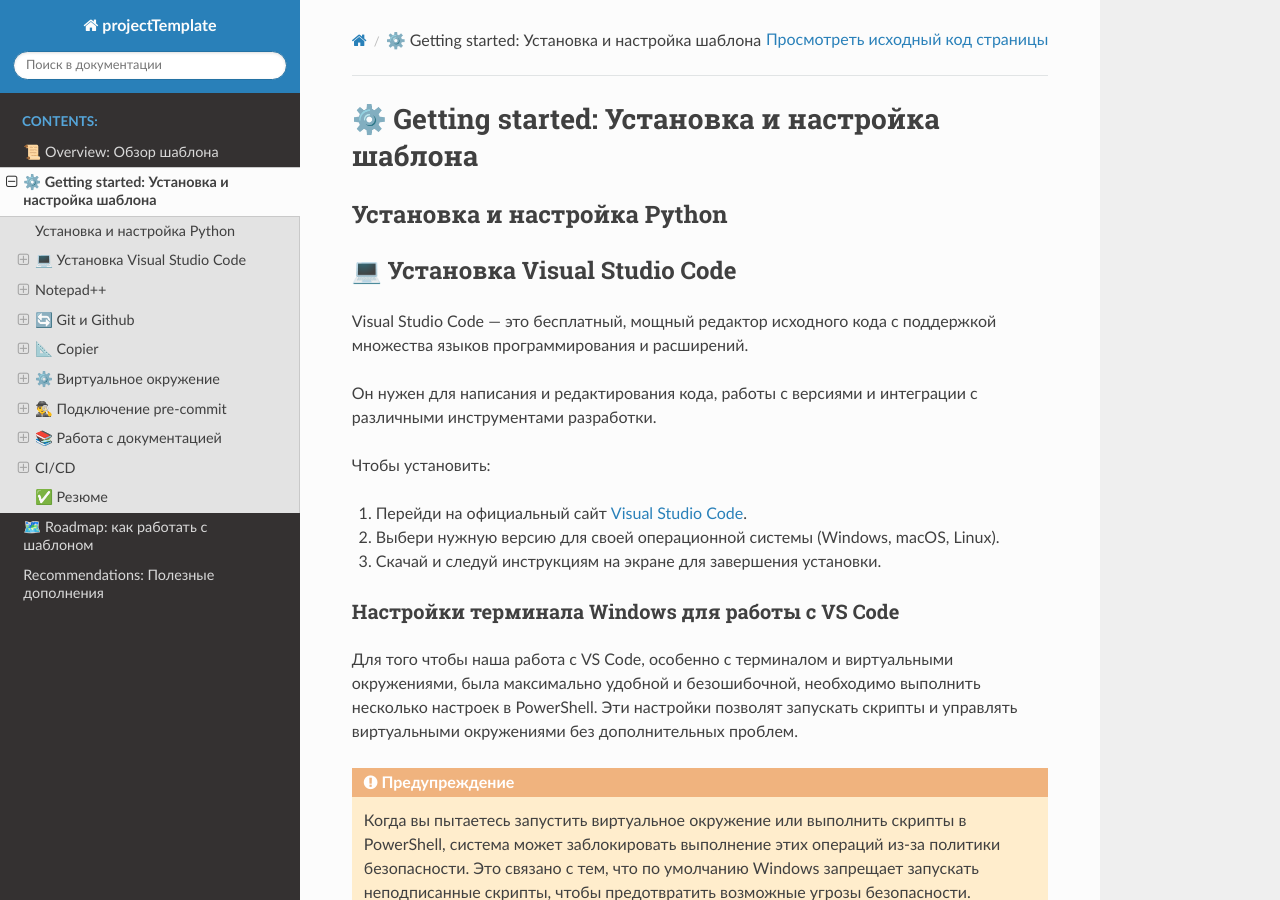
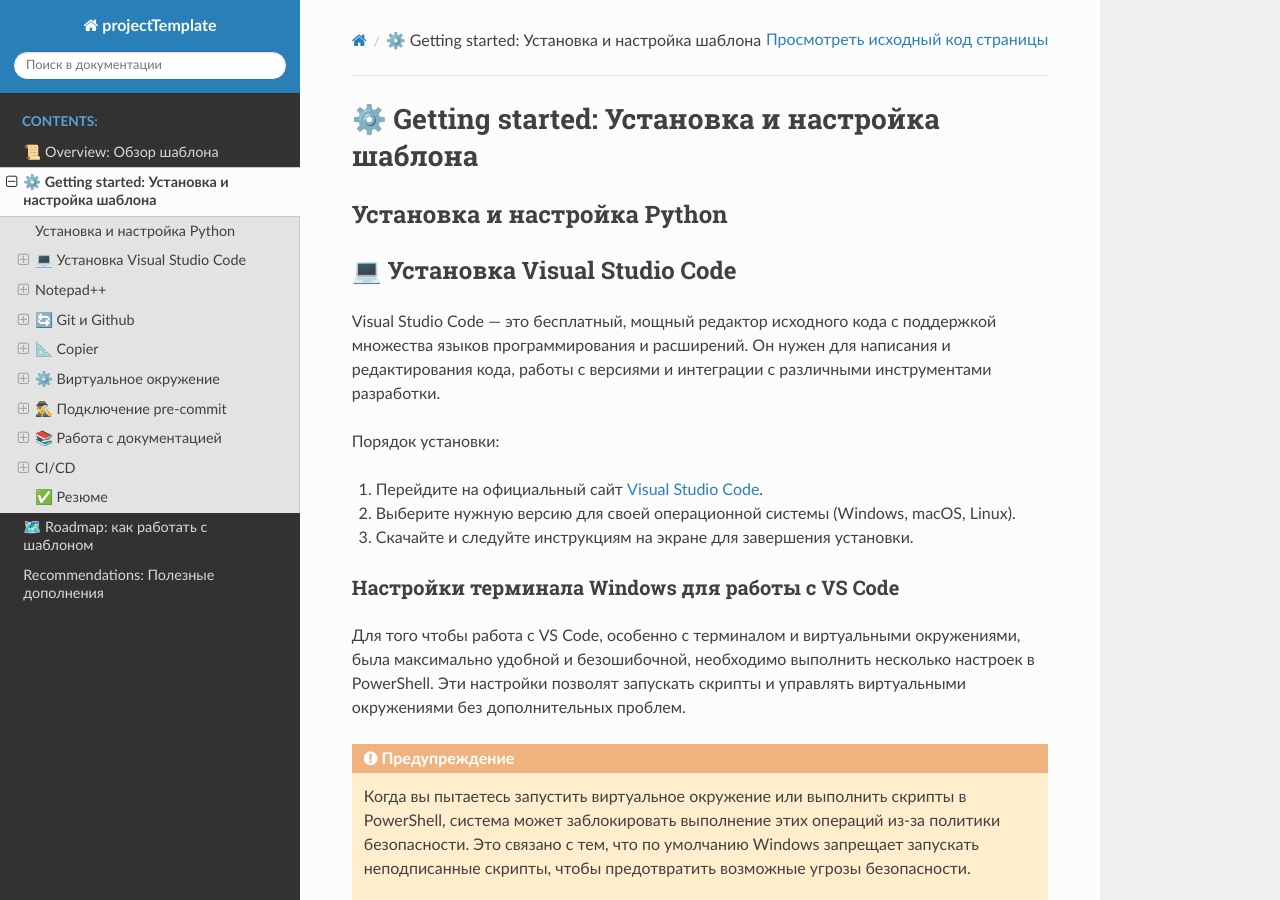
Before and after one commit to maxlansky1/projectTemplate, a Sphinx documentation site: the page built from docs/installation.md, in a window 1280 px wide and 900 px high. Built offline with Sphinx 7.4.7 and the Read the Docs theme 3.1.0, drawn with Linux system fonts in a browser that asks for light colours; the version number could not be read and is left out; some of the changed text lies outside the part shown.

Commit message:
docs: улучшена диаграмма, дополнена документация

````diff
--- a/docs/installation.md
+++ b/docs/installation.md
@@ -5,21 +5,19 @@
 
 ### 💻 Установка Visual Studio Code
 
-Visual Studio Code — это бесплатный, мощный редактор исходного кода с поддержкой множества языков программирования и расширений.
+Visual Studio Code — это бесплатный, мощный редактор исходного кода с поддержкой множества языков программирования и расширений. Он нужен для написания и редактирования кода, работы с версиями и интеграции с различными инструментами разработки.
 
-Он нужен для написания и редактирования кода, работы с версиями и интеграции с различными инструментами разработки.
+Порядок установки:
 
-Чтобы установить:
+1. Перейдите на официальный сайт [Visual Studio Code](https://code.visualstudio.com/).
 
-1. Перейди на официальный сайт [Visual Studio Code](https://code.visualstudio.com/).
+2. Выберите нужную версию для своей операционной системы (Windows, macOS, Linux).
 
-2. Выбери нужную версию для своей операционной системы (Windows, macOS, Linux).
-
-3. Скачай и следуй инструкциям на экране для завершения установки.
+3. Скачайте и следуйте инструкциям на экране для завершения установки.
 
 #### Настройки терминала Windows для работы с VS Code
 
-Для того чтобы наша работа с VS Code, особенно с терминалом и виртуальными окружениями, была максимально удобной и безошибочной, необходимо выполнить несколько настроек в PowerShell. Эти настройки позволят запускать скрипты и управлять виртуальными окружениями без дополнительных проблем.
+Для того чтобы работа с VS Code, особенно с терминалом и виртуальными окружениями, была максимально удобной и безошибочной, необходимо выполнить несколько настроек в PowerShell. Эти настройки позволят запускать скрипты и управлять виртуальными окружениями без дополнительных проблем.
 
 ```{warning}
 Когда вы пытаетесь запустить виртуальное окружение или выполнить скрипты в PowerShell, система может заблокировать выполнение этих операций из-за политики безопасности. Это связано с тем, что по умолчанию Windows запрещает запускать неподписанные скрипты, чтобы предотвратить возможные угрозы безопасности.
@@ -56,11 +54,11 @@
 Notepad++ — это бесплатный и мощный текстовый редактор для Windows, который поддерживает работу с множеством языков программирования. Он обладает удобным интерфейсом, функциями подсветки синтаксиса, авто-дополнением, расширяемостью через плагины и возможностью работы с большими файлами, что делает написание и редактирование коммитов более удобным.
 
 #### Установка
-1. Перейди на [официальный сайт Notepad++](https://notepad-plus-plus.org/).
+1. Перейдите на [официальный сайт Notepad++](https://notepad-plus-plus.org/).
 
-2. Скачай последнюю версию для Windows (обычно это будет версия для 32 или 64-битной системы).
+2. Скачайте последнюю версию для Windows (обычно это будет версия для 32 или 64-битной системы).
 
-3. Запусти установочный файл и следуй инструкциям установщика.
+3. Запустите установочный файл и следуй инструкциям установщика.
 
 ---
 
@@ -163,19 +161,19 @@
 Замените `your_project_name` на имя новой папки, в которую будет скопирован проект.
 
 ```{note}
-Copier предложит ответить на несколько вопросов — ты можешь принять значения по умолчанию или изменить их под свои нужды.
+Copier предложит ответить на несколько вопросов — вы можете принять значения по умолчанию или изменить их под свои нужды.
 ```
 
 #### Обновление шаблона проекта с помощью copier
-Если шаблон проекта был обновлён и ты хочешь применить изменения к своему текущему проекту, можно использовать команду copier update. Это позволяет синхронизировать проект с изменениями в шаблоне.
+Если шаблон проекта был обновлён, и вы хотите применить изменения к своему текущему проекту, можно использовать команду copier update. Это позволяет синхронизировать проект с изменениями в шаблоне.
 
-Для этого перейди в директорию с проектом и выполни команду:
+Для этого перейдите в директорию проекта и выполните команду:
 
 ```bash
 copier update
 ```
 ```{note}
-При выполнении этой команды Copier будет проверять изменения в шаблоне и предложит обновить файлы, если они были изменены. Ты можешь выбрать, какие изменения принять, а какие отклонить.
+При выполнении этой команды `copier` будет проверять изменения в шаблоне и предложит обновить файлы, если они были изменены. Вы можете выбрать, какие изменения принять, а какие отклонить.
 ```
 ```{warning}
 Перед обновлением рекомендуется создать резервную копию проекта, чтобы избежать потери данных.
@@ -184,14 +182,14 @@
 
 ### ⚙️ Виртуальное окружение
 #### Создание виртуального окружения
-После копирования шаблона перейди в папку проекта и создай виртуальное окружение:
+После копирования шаблона перейдите в директорию проекта и создайте виртуальное окружение:
 
 ```bash
 cd your_project_name
 python -m venv venv
 ```
 
-Затем активируй виртуальное окружение:
+Затем активируйте виртуальное окружение:
 
 Для Windows:
 
@@ -366,7 +364,7 @@
 HTML-версия документации будет доступна в папке `_build/html`.
 
 ```{note}
-Чтобы открыть документацию локально, открой файл `_build/html/index.html` в браузере.
+Для локального просмотра документации откройте файл `_build/html/index.html` в браузере.
 ```
 
 ---
@@ -404,6 +402,13 @@
 PubkeyAuthentication yes
 PasswordAuthentication no
 PermitEmptyPasswords no
+```
+```{note}
+:class: dropdown
+PermitRootogin запрещает пользователю root входить от имени этого пользователя
+PubkeyAuthentication разрешает вход по SSH ключу
+PasswordAuthentication запрещает вход по паролю
+PermitEmptyPasswords запрещает использование пустых паролей
 ```
 
 - Добавляем юзера deployer в группу docker, а нашего основного юзера в группу deployer
````
Also changed, not shown: other parts of docs/installation.md (+13 -13 lines), docs/basics.md (+0 -15 lines), docs/introduction.md (+6 -1 lines), 1 other file.
